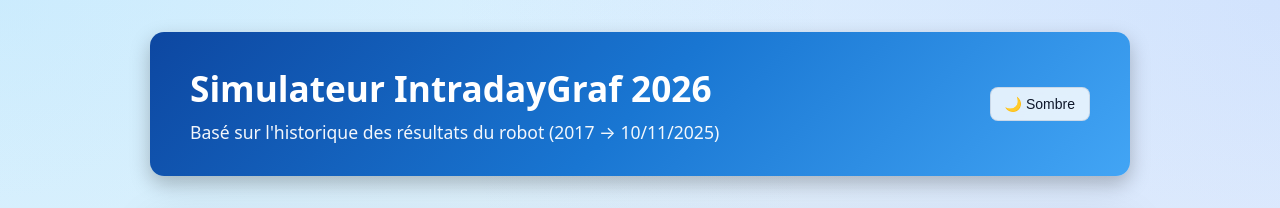
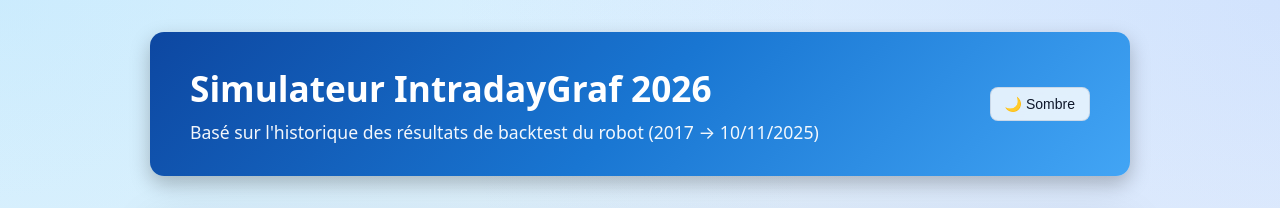
Before and after one commit to olivier-defrance/intradaygraf-react, a React (Vite) app: page / in a window 1280 px wide. Shown: the top 208 px of the page. Built offline with nearby package versions, Linux system fonts and the light colour scheme; no server answers.

Commit message:
Ajout graphique 57

```diff
--- a/src/App.jsx
+++ b/src/App.jsx
@@ -283,7 +283,7 @@ const darkModeSwitch = (
     <div>
       <h1>Simulateur IntradayGraf 2026</h1>
       <h2>
-        Basé sur l'historique des résultats du robot (2017 → 10/11/2025)
+        Basé sur l'historique des résultats de backtest du robot (2017 → 10/11/2025)
       </h2>
     </div>
 
```
